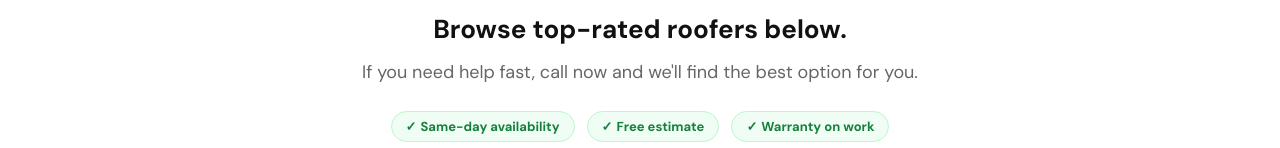
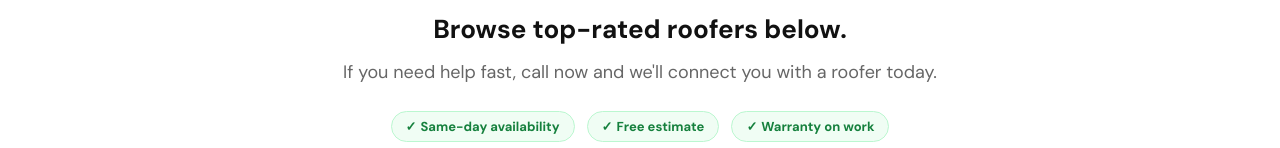
Before and after one commit to dm100usa-oss/roof-repair-chicago-now, a Next.js app: page / in a window 1280 px wide. Shown: the part 187-335 px from the top of the page. Built offline with nearby package versions, Linux system fonts and the light colour scheme.

Commit message:
Update page.tsx

```diff
--- a/src/app/page.tsx
+++ b/src/app/page.tsx
@@ -109,7 +109,7 @@ export default function HomePage() {
           <h1>Best Roofing Contractors in Chicago</h1>
           <div className={styles.heroSubBlock}>
             <p className={styles.heroP1}>Browse top-rated roofers below.</p>
-            <p className={styles.heroP2}>If you need help fast, call now and we&apos;ll find the best option for you.</p>
+            <p className={styles.heroP2}>If you need help fast, call now and we&apos;ll connect you with a roofer today.</p>
           </div>
           <div className={styles.factors}>
             <div className={styles.factor}>Same-day availability</div>
```
